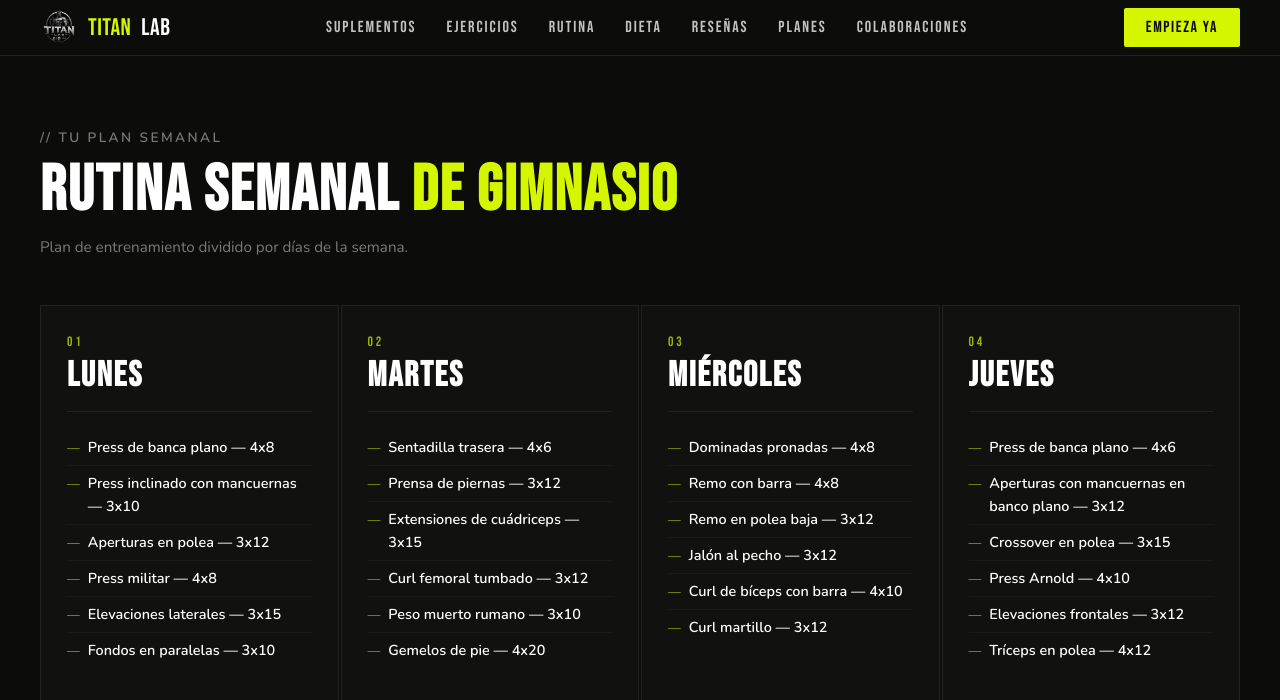
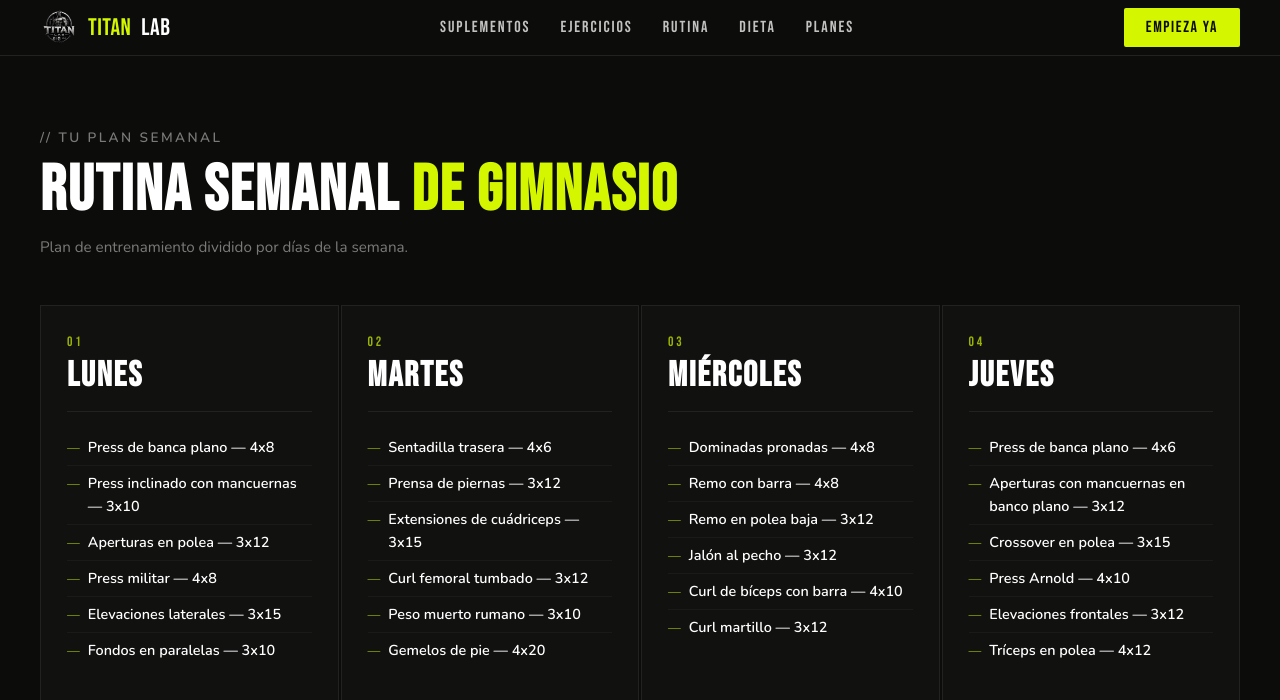
Before and after one commit to Gahona/Titan_Lab, a Flask app: page / in a window 1280 px wide. Shown: the top 700 px of the page. Run offline with Flask 3, Linux system fonts and the light colour scheme.

Commit message:
Update semanal.html

```diff
--- a/templates/semanal.html
+++ b/templates/semanal.html
@@ -21,9 +21,7 @@
       <a href="#">Ejercicios</a>
       <a href="#">Rutina</a>
       <a href="#">Dieta</a>
-      <a href="#">Reseñas</a>
       <a href="#">Planes</a>
-      <a href="#">Colaboraciones</a>
     </nav>
     <a href="#" class="btn-cta">EMPIEZA YA</a>
   </header>
```
